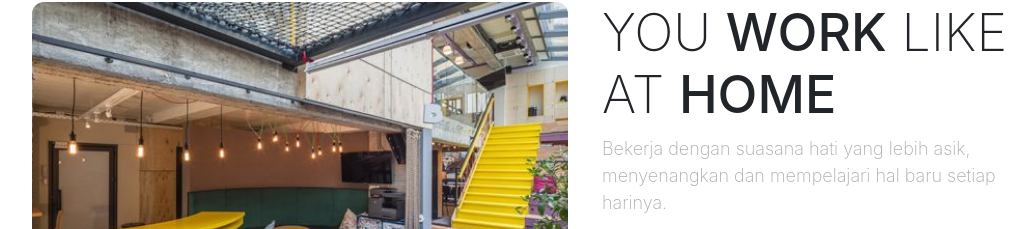
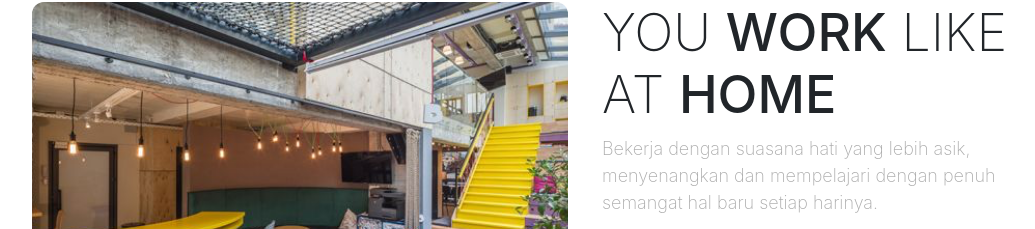
Before and after one commit to sandhikagalih/simple-landing-page, a plain HTML site: page index.html in a window 1280 px wide. Shown: the part 836-1065 px from the top of the page, without its empty margins (53-1088 px from the left). Drawn offline with nearby package versions, Linux system fonts and the light colour scheme; a web font is replaced by a local one.

Commit message:
mengubah testimoni

```diff
--- a/index.html
+++ b/index.html
@@ -83,7 +83,7 @@
         <div class="col-lg-5">
           <h2>You <span>Work</span> Like at <span>Home</span></h2>
           <p>Bekerja dengan suasana hati yang lebih asik, menyenangkan
-            dan mempelajari hal baru setiap harinya.</p>
+            dan mempelajari dengan penuh semangat hal baru setiap harinya.</p>
           <a href="#" class="btn btn-danger tombol">Gallery</a>
         </div>
       </div>
```
